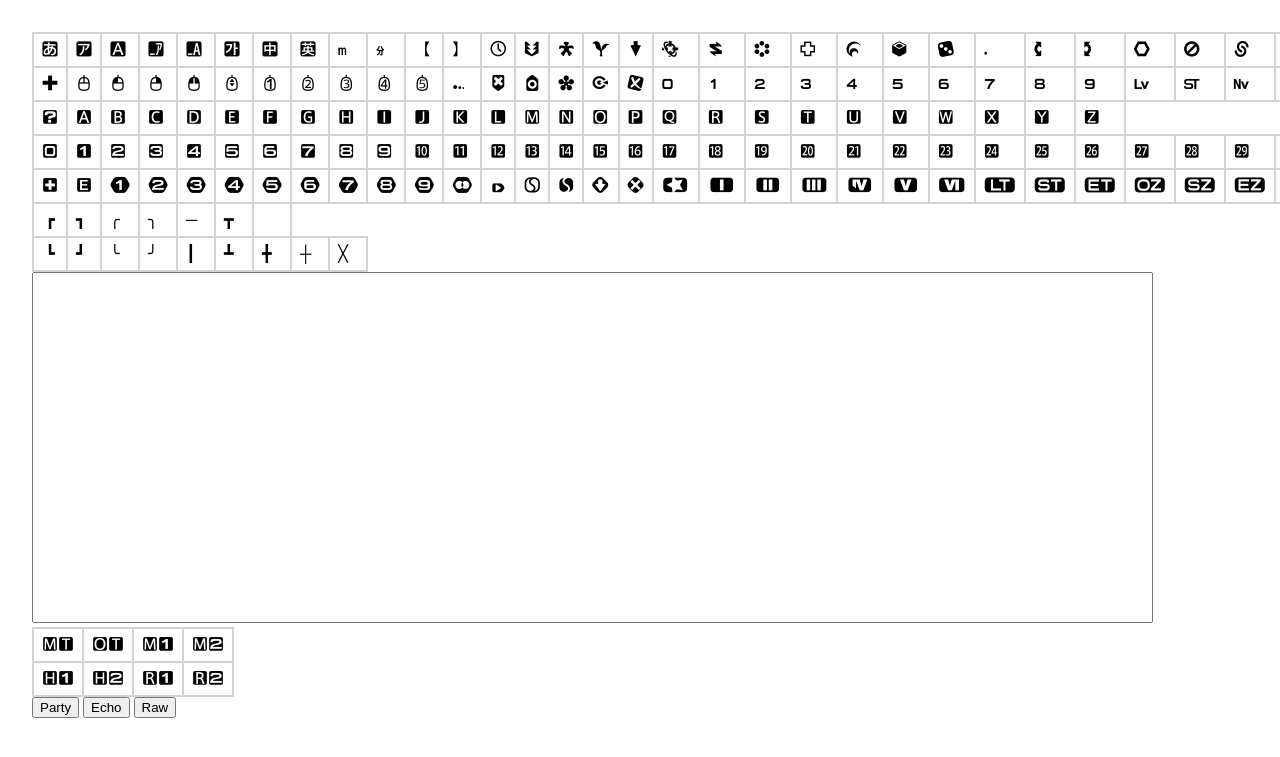
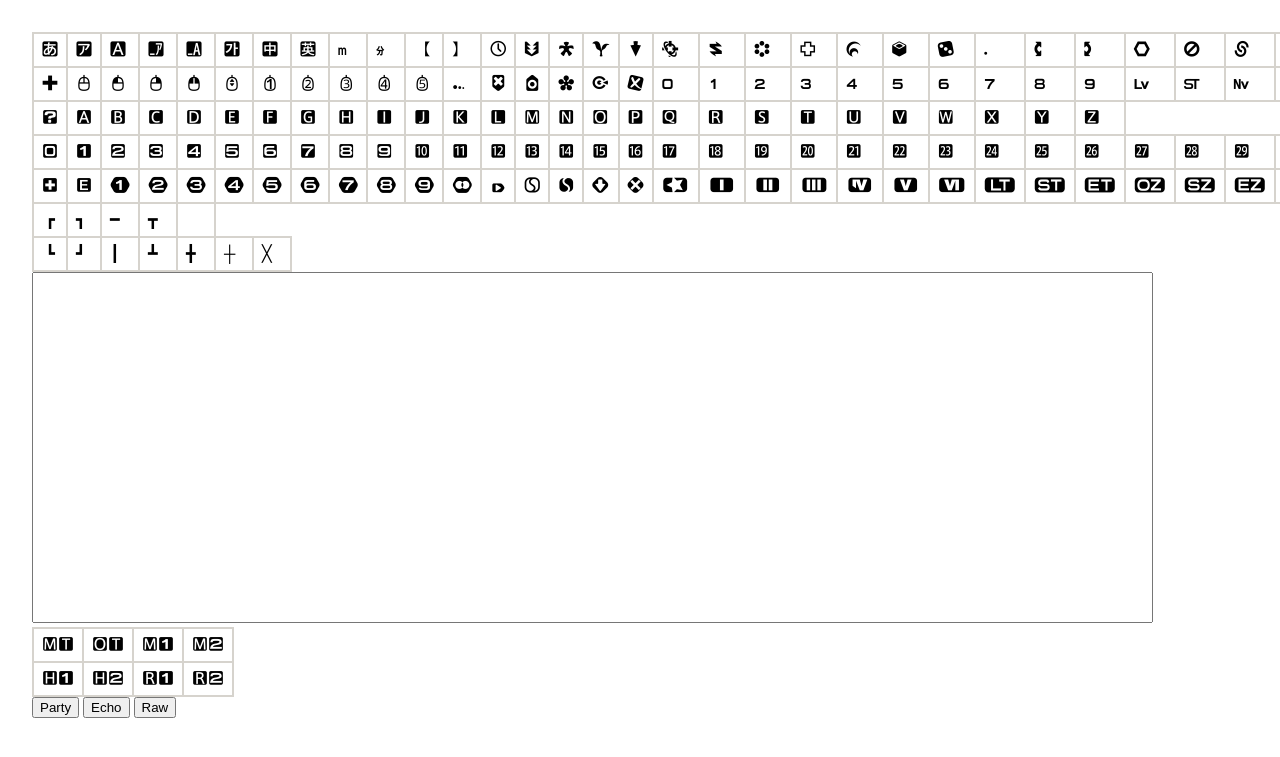
Before and after one commit to sugond/sugond.github.io, a Jekyll site: the page macrotool/index.html, which Jekyll copies as it is, in a window 1280 px wide. Shown: the top 757 px of the page. Built offline with Jekyll 4.4.1, drawn with Linux system fonts in a browser that asks for light colours; some web fonts are replaced.

Commit message:
Update index.html

```diff
--- a/macrotool/index.html
+++ b/macrotool/index.html
@@ -180,16 +180,12 @@
     <tr></tr>
     <td id="165" value="┏">┏</td>
     <td id="167" value="┓">┓</td>
-    <td id="165" value="╭">╭</td>
-    <td id="165" value="╮">╮</td>
-    <td id="166" value="─">─</td>
+    <td id="166" value="━">━</td>
     <td id="180" value="┳">┳</td>
     <td id="00" value=" "> </td>
     <tr></tr>
     <td id="168" value="┗">┗</td>
     <td id="179" value="┛">┛</td>
-    <td id="179" value="╰">╰</td>
-    <td id="179" value="╯">╯</td>
     <td id="179" value="┃">┃</td>
     <td id="169" value="┻">┻</td>
     <td id="180" value="╋">╋</td>
```
